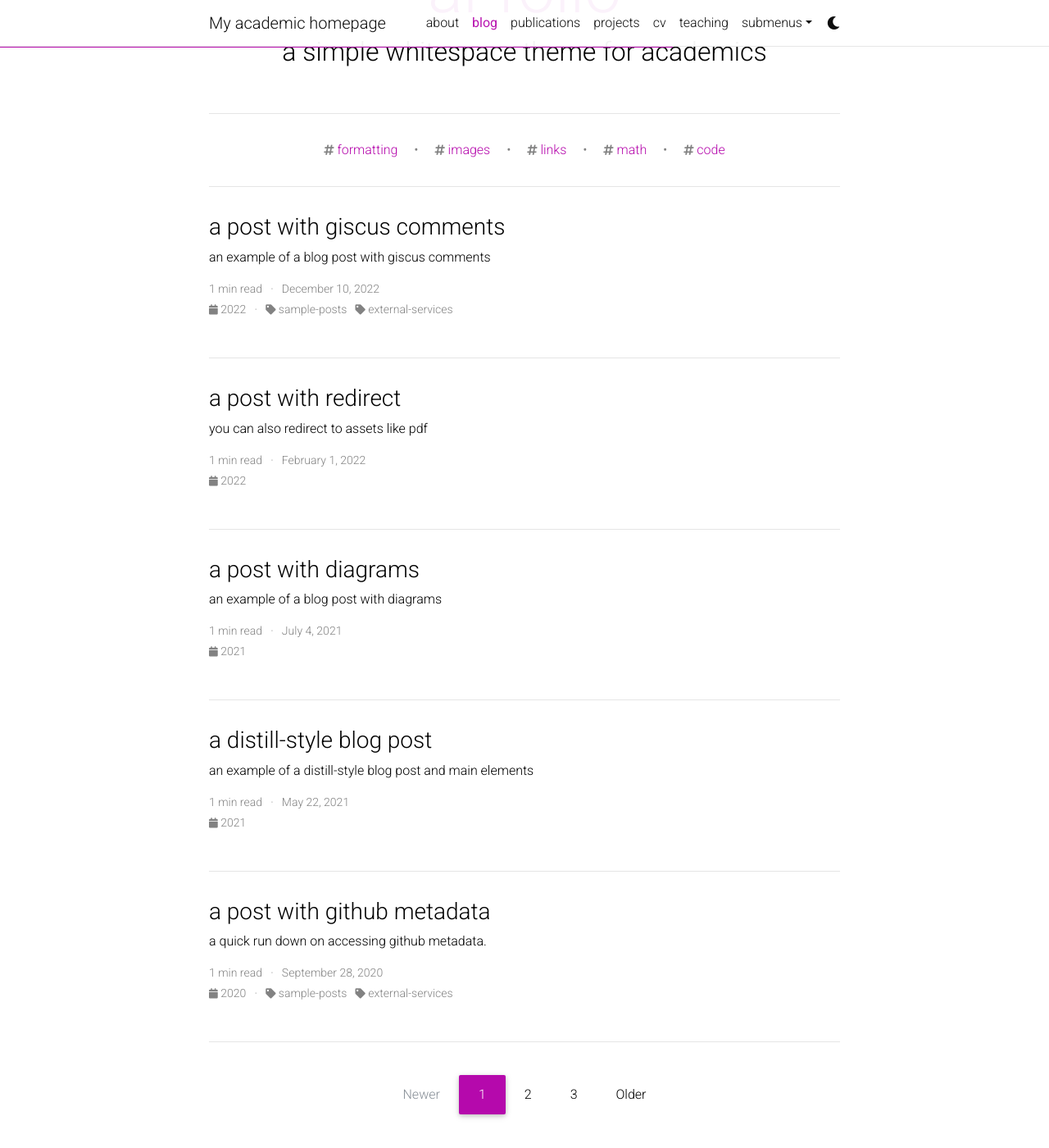
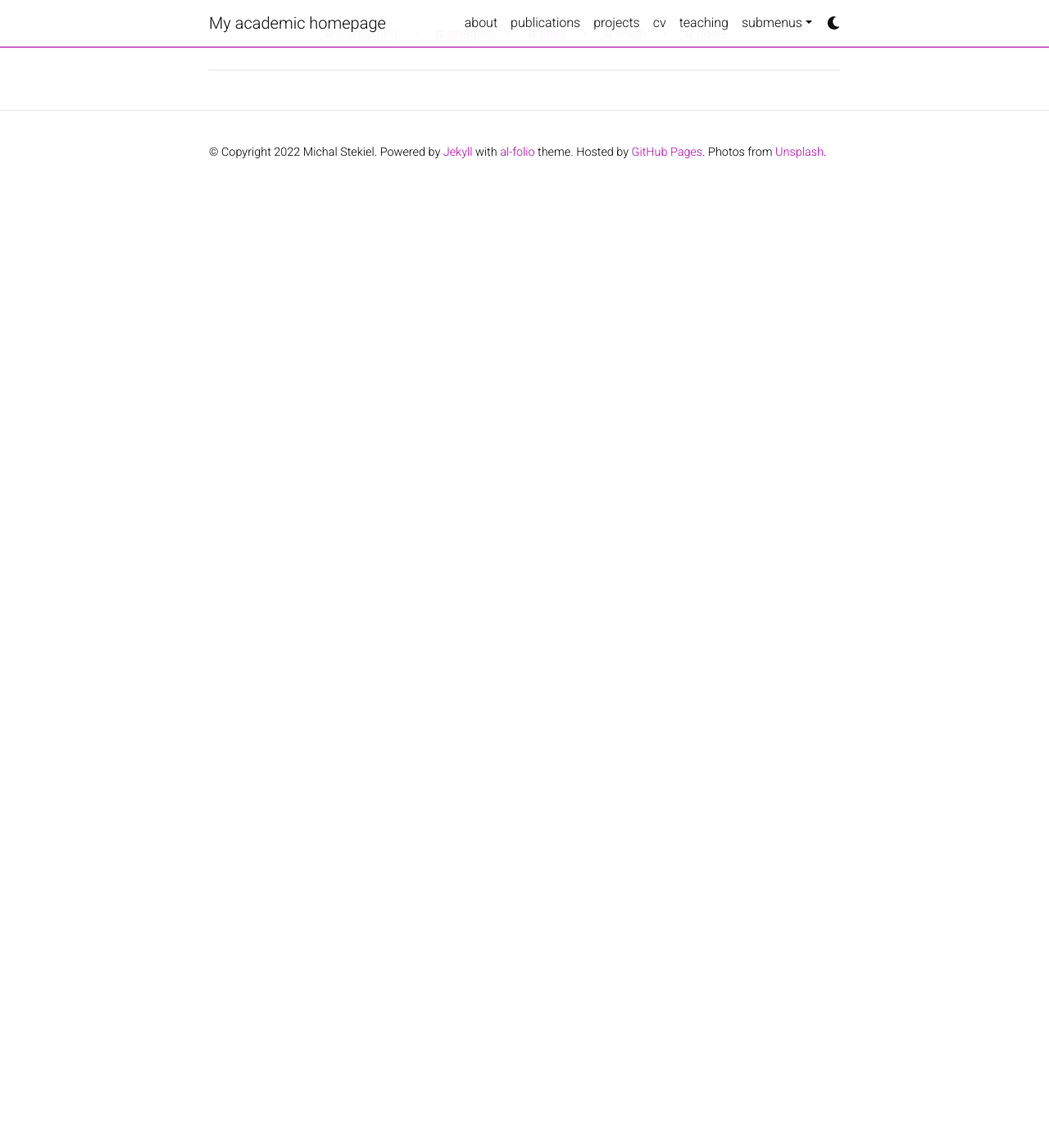
Before and after one commit to mstekiel/mstekiel.github.io, a Jekyll site: the page built from blog/index.html, in a window 1280 px wide and 1400 px high, scrolled down 197 px. Shown: the whole window at 82% size. Built offline with Jekyll 4.4.1, drawn with Linux system fonts in a browser that asks for light colours; the list of posts is cut into pages by our own code; comment, search, counter and statistics services are not loaded; a style sheet for code colours, icons or effects is not loaded; after the commit the page ends 900 px from its top, so only the background shows below that; part of the change alters nothing that is shown.

Commit message:
Update _config.yml

```diff
--- a/_config.yml
+++ b/_config.yml
@@ -112,41 +112,41 @@ bing_site_verification:  # out your bing-site-verification ID (Bing Webmaster)
 # Blog
 # -----------------------------------------------------------------------------
 
-blog_name: al-folio # blog_name will be displayed in your blog page
-blog_nav_title: blog # your blog must have a title for it to be displayed in the nav bar
-blog_description: a simple whitespace theme for academics
-permalink: /blog/:year/:title/
+#blog_name: al-folio # blog_name will be displayed in your blog page
+#blog_nav_title: blog # your blog must have a title for it to be displayed in the nav bar
+#blog_description: a simple whitespace theme for academics
+#permalink: /blog/:year/:title/
 
 # Pagination
-pagination:
-  enabled: true
+#pagination:
+#  enabled: true
 
 # Giscus comments (RECOMMENDED)
 # Follow instructions on https://giscus.app/ to setup for your repo to fill out
 # the information below.
-giscus:
-  repo: alshedivat/al-folio      # <your-github-user-name>/<your-github-repo-name>
-  repo_id: MDEwOlJlcG9zaXRvcnk2MDAyNDM2NQ==
-  category: Comments             # name of the category under which discussions will be created
-  category_id: DIC_kwDOA5PmLc4CTBt6
-  mapping: title                 # identify discussions by post title
-  strict: 1                      # use strict identification mode
-  reactions_enabled: 1           # enable (1) or disable (0) emoji reactions
-  input_position: bottom         # whether to display input form below (bottom) or above (top) the comments
-  theme: preferred_color_scheme  # name of the color scheme (preferred works well with al-folio light/dark mode)
-  emit_metadata: 0
-  lang: en
+#giscus:
+#  repo: alshedivat/al-folio      # <your-github-user-name>/<your-github-repo-name>
+#  repo_id: MDEwOlJlcG9zaXRvcnk2MDAyNDM2NQ==
+#  category: Comments             # name of the category under which discussions will be created
+#  category_id: DIC_kwDOA5PmLc4CTBt6
+#  mapping: title                 # identify discussions by post title
+#  strict: 1                      # use strict identification mode
+#  reactions_enabled: 1           # enable (1) or disable (0) emoji reactions
+#  input_position: bottom         # whether to display input form below (bottom) or above (top) the comments
+#  theme: preferred_color_scheme  # name of the color scheme (preferred works well with al-folio light/dark mode)
+#  emit_metadata: 0
+#  lang: en
 
 # Disqus comments (DEPRECATED)
-disqus_shortname: al-folio # put your disqus shortname
+# disqus_shortname: al-folio # put your disqus shortname
 # https://help.disqus.com/en/articles/1717111-what-s-a-shortname
 
 # External sources.
 # If you have blog posts published on medium.com or other exteranl sources,
 # you can display them in your blog by adding a link to the RSS feed.
-external_sources:
-  - name: medium.com
-    rss_url: https://medium.com/@al-folio/feed
+# external_sources:
+#  - name: medium.com
+#    rss_url: https://medium.com/@al-folio/feed
 
 # -----------------------------------------------------------------------------
 # Collections
@@ -255,7 +255,7 @@ scholar:
   locale: en
 
   source: /_bibliography/
-  bibliography: Stekiel-gscholar-2022-12-22.bib
+  bibliography: papers.bib
   bibliography_template: bib
   # Note: if you have latex math in your bibtex, the latex filter
   # preprocessing may conflict with MathJAX if the latter is enabled.
```
